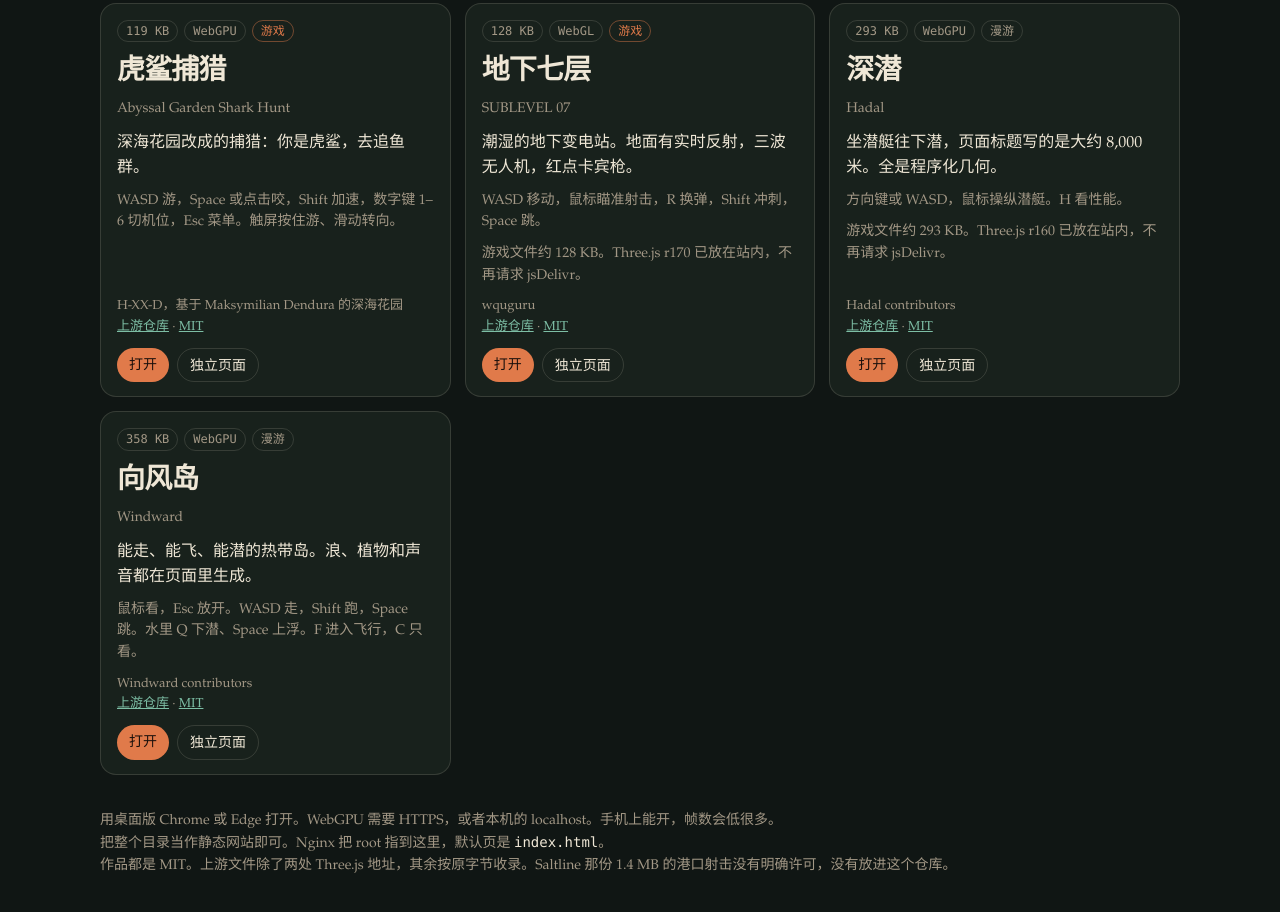
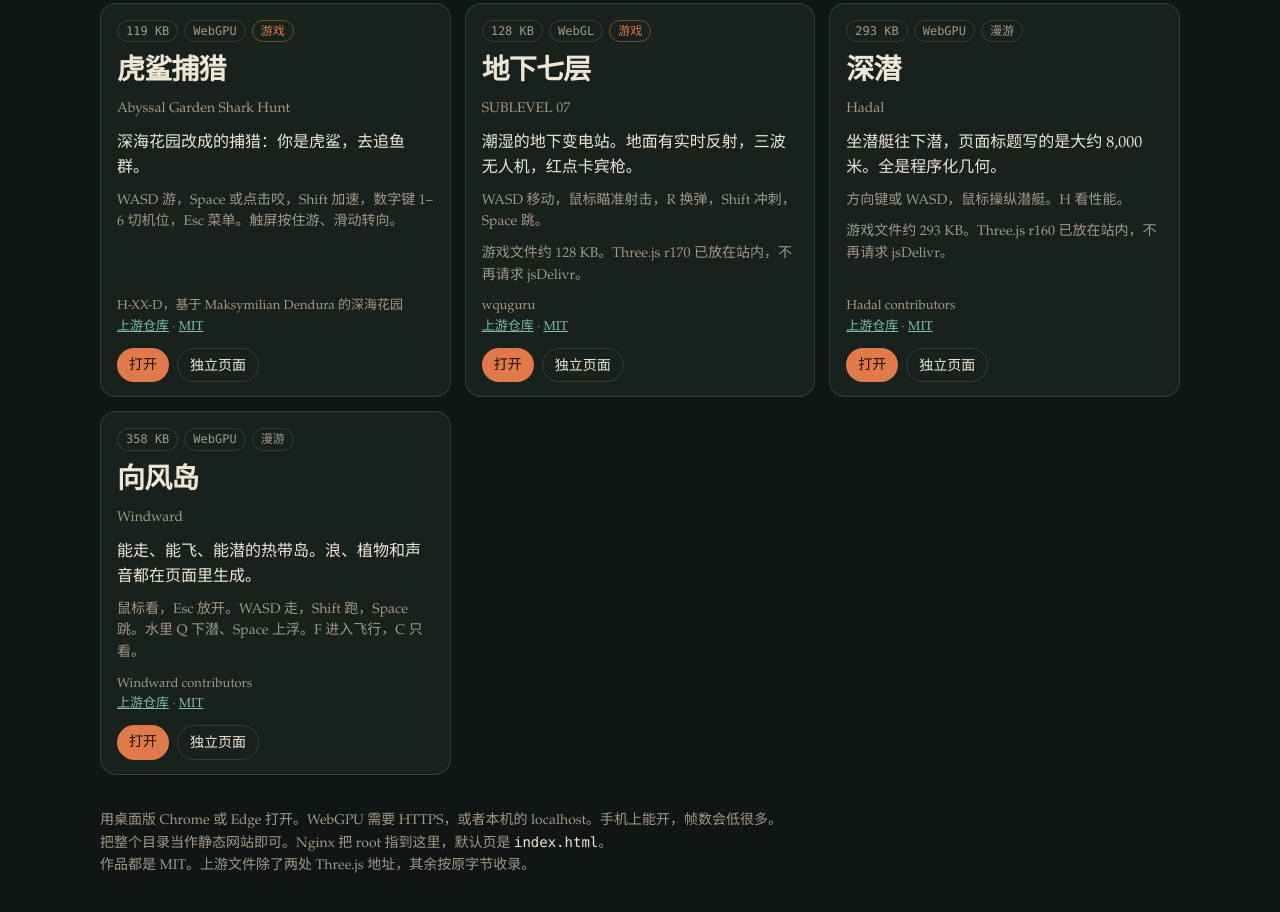
Before and after one commit to yideng-xl/3d-games, a plain HTML site: page index.html in a window 1280 px wide. Shown: the part 1044-1956 px from the top of the page. Drawn offline with Linux system fonts and the light colour scheme.

Commit message:
docs: drop the Saltline note from the catalog
The collection never included that game. Remove the explanation from the page and the readme.

```diff
--- a/index.html
+++ b/index.html
@@ -106,7 +106,7 @@
     <footer>
       <p>用桌面版 Chrome 或 Edge 打开。WebGPU 需要 HTTPS，或者本机的 localhost。手机上能开，帧数会低很多。</p>
       <p>把整个目录当作静态网站即可。Nginx 把 root 指到这里，默认页是 <code>index.html</code>。</p>
-      <p>作品都是 MIT。上游文件除了两处 Three.js 地址，其余按原字节收录。Saltline 那份 1.4 MB 的港口射击没有明确许可，没有放进这个仓库。</p>
+      <p>作品都是 MIT。上游文件除了两处 Three.js 地址，其余按原字节收录。</p>
     </footer>
   </div>
   <script src="games.js"></script>
```
Also changed, not shown: 1 other file.
